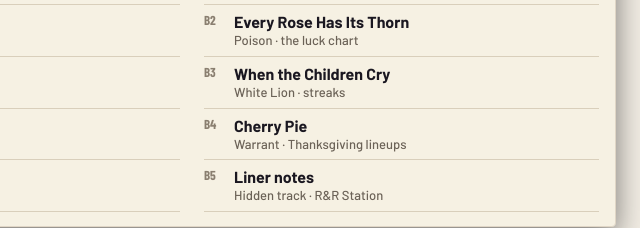
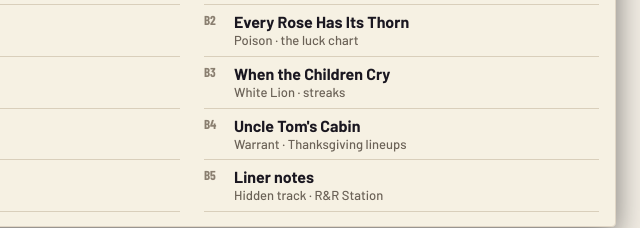
Before and after one commit to 2jh6z7ftmh-sys/bdl-ffl-review, a plain HTML site: page site/issues/2026-wk12.html in a window 1280 px wide. Shown: the part 1015-1243 px from the top of the page, 448-1088 px from the left. Drawn offline with Linux system fonts and the light colour scheme; files that its build step writes are made by us from their sources.

Commit message:
FFL Review Week 12: Warrant section is Uncle Tom's Cabin, not Cherry Pie
Co-Authored-By: Claude Opus 5.5 <noreply@anthropic.com>

```diff
--- a/site/issues/2026-wk12.html
+++ b/site/issues/2026-wk12.html
@@ -198,7 +198,7 @@ window.WEEK = {
         <li><a href="#tour"><span class="k">B1</span><span class="s">Crazy Train<small>Ozzy Osbourne · Week 12 tour dates</small></span></a></li>
         <li><a href="#luck"><span class="k">B2</span><span class="s">Every Rose Has Its Thorn<small>Poison · the luck chart</small></span></a></li>
         <li><a href="#streaks"><span class="k">B3</span><span class="s">When the Children Cry<small>White Lion · streaks</small></span></a></li>
-        <li><a href="#pie"><span class="k">B4</span><span class="s">Cherry Pie<small>Warrant · Thanksgiving lineups</small></span></a></li>
+        <li><a href="#pie"><span class="k">B4</span><span class="s">Uncle Tom's Cabin<small>Warrant · Thanksgiving lineups</small></span></a></li>
         <li><a href="#notes"><span class="k">B5</span><span class="s">Liner notes<small>Hidden track · R&amp;R Station</small></span></a></li>
       </ol></div>
     </div>
@@ -280,8 +280,8 @@ window.WEEK = {
   </section>
 
   <section id="pie">
-    <header class="trk"><span class="no">B4</span><div><h2>Thanksgiving lineups</h2><span class="song">Cherry Pie · Warrant, 1990</span></div></header>
-    <div class="card"><p style="margin:0">Week 12 starts on Thanksgiving. Anyone with a Thursday player locks at Thursday's kickoff, so set the lineup before the pie comes out. Nobody wants to be the guy with a zero on his bench and whipped cream on his phone.</p></div>
+    <header class="trk"><span class="no">B4</span><div><h2>Thanksgiving lineups</h2><span class="song">Uncle Tom's Cabin · Warrant, 1990</span></div></header>
+    <div class="card"><p style="margin:0">Week 12 starts on Thanksgiving. Anyone with a Thursday player locks at Thursday's kickoff, so set the lineup before the turkey. A zero left on the bench is the kind of thing that gets dumped in the lake and never talked about again.</p></div>
   </section>
 
   <section id="notes">
```
